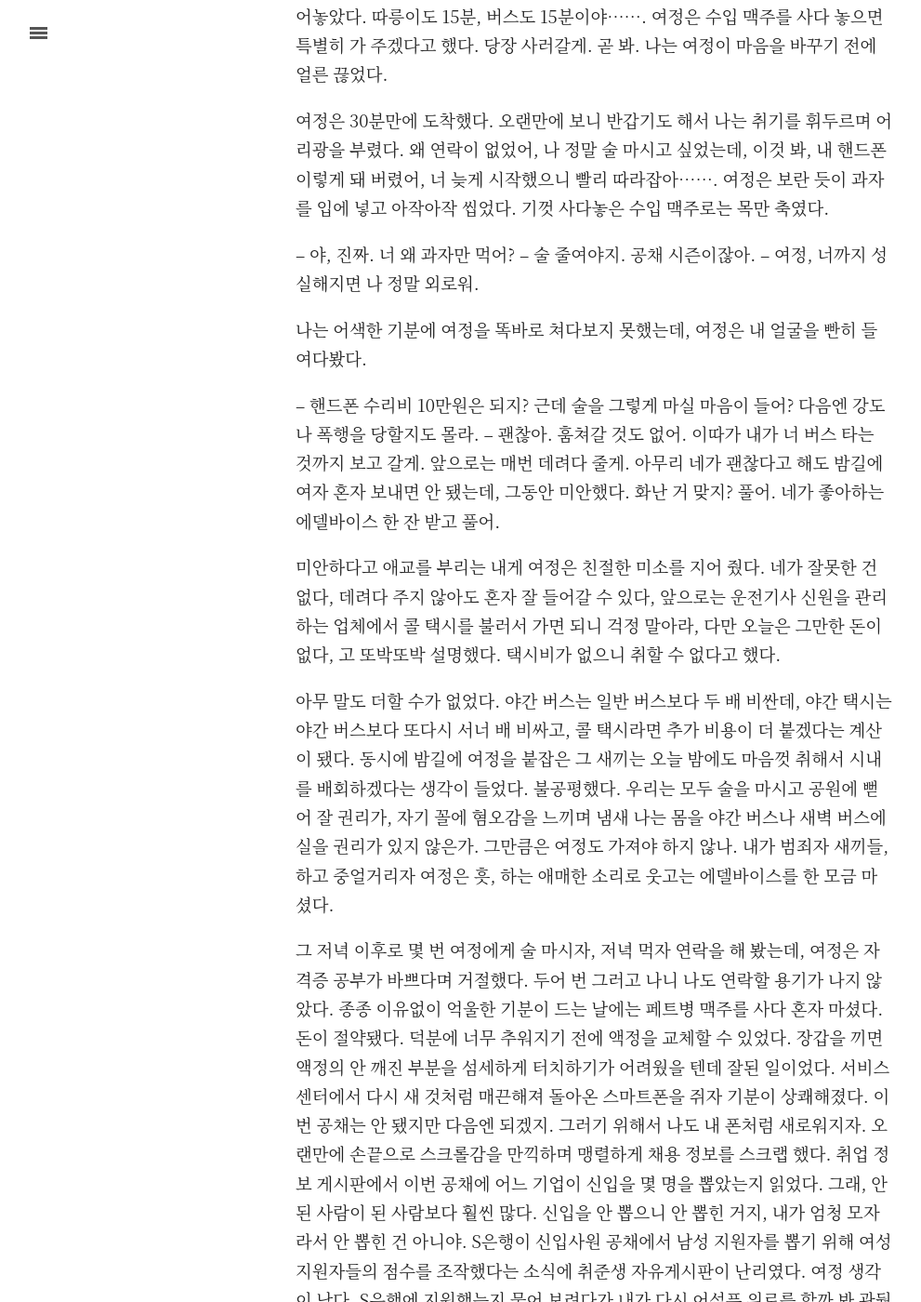
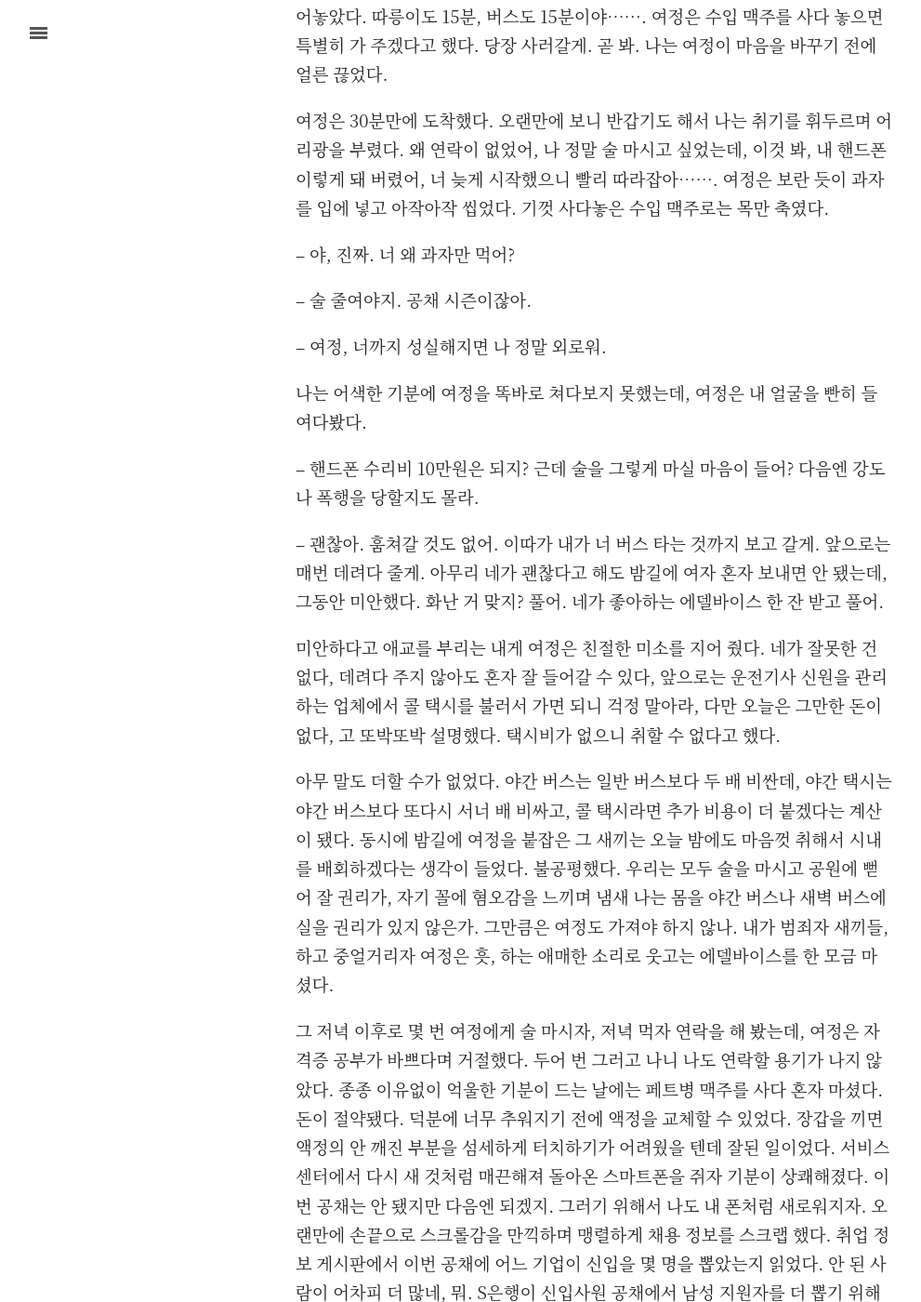
Before and after one commit to viamelodi/viamelodi.github.io, a Jekyll site: the page built from _texts/Our_Night_Distance.md, in a window 1280 px wide and 1400 px high, scrolled down 2135 px. Shown: the whole window at 93% size, without its empty margins (0-991 px from the left). Built offline with Jekyll 4.4.1, drawn with Linux system fonts in a browser that asks for light colours; some of the changed text lies outside the part shown.

Commit message:
minor adjustments

```diff
--- a/_texts/Our_Night_Distance.md
+++ b/_texts/Our_Night_Distance.md
@@ -25,16 +25,19 @@
 여정은 30분만에 도착했다. 오랜만에 보니 반갑기도 해서 나는 취기를 휘두르며 어리광을 부렸다. 왜 연락이 없었어, 나 정말 술 마시고 싶었는데, 이것 봐, 내 핸드폰 이렇게 돼 버렸어, 너 늦게 시작했으니 빨리 따라잡아……. 여정은 보란 듯이 과자를 입에 넣고 아작아작 씹었다. 기껏 사다놓은 수입 맥주로는 목만 축였다.
 
 &ndash; 야, 진짜. 너 왜 과자만 먹어?
+
 &ndash; 술 줄여야지. 공채 시즌이잖아.
+
 &ndash; 여정, 너까지 성실해지면 나 정말 외로워.
 
 나는 어색한 기분에 여정을 똑바로 쳐다보지 못했는데, 여정은 내 얼굴을 빤히 들여다봤다.
 
 &ndash; 핸드폰 수리비 10만원은 되지? 근데 술을 그렇게 마실 마음이 들어? 다음엔 강도나 폭행을 당할지도 몰라.
+
 &ndash; 괜찮아. 훔쳐갈 것도 없어. 이따가 내가 너 버스 타는 것까지 보고 갈게. 앞으로는 매번 데려다 줄게. 아무리 네가 괜찮다고 해도 밤길에 여자 혼자 보내면 안 됐는데, 그동안 미안했다. 화난 거 맞지? 풀어. 네가 좋아하는 에델바이스 한 잔 받고 풀어.
 
 미안하다고 애교를 부리는 내게 여정은 친절한 미소를 지어 줬다. 네가 잘못한 건 없다, 데려다 주지 않아도 혼자 잘 들어갈 수 있다, 앞으로는 운전기사 신원을 관리하는 업체에서 콜 택시를 불러서 가면 되니 걱정 말아라, 다만 오늘은 그만한 돈이 없다, 고 또박또박 설명했다. 택시비가 없으니 취할 수 없다고 했다.
 
 아무 말도 더할 수가 없었다. 야간 버스는 일반 버스보다 두 배 비싼데, 야간 택시는 야간 버스보다 또다시 서너 배 비싸고, 콜 택시라면 추가 비용이 더 붙겠다는 계산이 됐다. 동시에 밤길에 여정을 붙잡은 그 새끼는 오늘 밤에도 마음껏 취해서 시내를 배회하겠다는 생각이 들었다. 불공평했다. 우리는 모두 술을 마시고 공원에 뻗어 잘 권리가, 자기 꼴에 혐오감을 느끼며 냄새 나는 몸을 야간 버스나 새벽 버스에 실을 권리가 있지 않은가. 그만큼은 여정도 가져야 하지 않나. 내가 범죄자 새끼들, 하고 중얼거리자 여정은 흣, 하는 애매한 소리로 웃고는 에델바이스를 한 모금 마셨다.
 
-그 저녁 이후로 몇 번 여정에게 술 마시자, 저녁 먹자 연락을 해 봤는데, 여정은 자격증 공부가 바쁘다며 거절했다. 두어 번 그러고 나니 나도 연락할 용기가 나지 않았다. 종종 이유없이 억울한 기분이 드는 날에는 페트병 맥주를 사다 혼자 마셨다. 돈이 절약됐다. 덕분에 너무 추워지기 전에 액정을 교체할 수 있었다. 장갑을 끼면 액정의 안 깨진 부분을 섬세하게 터치하기가 어려웠을 텐데 잘된 일이었다. 서비스 센터에서 다시 새 것처럼 매끈해져 돌아온 스마트폰을 쥐자 기분이 상쾌해졌다. 이번 공채는 안 됐지만 다음엔 되겠지. 그러기 위해서 나도 내 폰처럼 새로워지자. 오랜만에 손끝으로 스크롤감을 만끽하며 맹렬하게 채용 정보를 스크랩 했다. 취업 정보 게시판에서 이번 공채에 어느 기업이 신입을 몇 명을 뽑았는지 읽었다. 그래, 안 된 사람이 된 사람보다 훨씬 많다. 신입을 안 뽑으니 안 뽑힌 거지, 내가 엄청 모자라서 안 뽑힌 건 아니야. S은행이 신입사원 공채에서 남성 지원자를 뽑기 위해 여성 지원자들의 점수를 조작했다는 소식에 취준생 자유게시판이 난리였다. 여정 생각이 났다. S은행에 지원했는지 물어 보려다가 내가 다시 어설픈 위로를 할까 봐 관뒀다. 우리는 싸우지 않았기 때문에 화해를 할 수도 없었다. 그 만취 범죄자 새끼가 그 날 하필 여정을 붙잡지만 않았으면 우리는 이번 주에 분명 같이 술을 마셨으리라 생각했다. 확신하지는 못하겠다. 여정이 그리웠다.
+그 저녁 이후로 몇 번 여정에게 술 마시자, 저녁 먹자 연락을 해 봤는데, 여정은 자격증 공부가 바쁘다며 거절했다. 두어 번 그러고 나니 나도 연락할 용기가 나지 않았다. 종종 이유없이 억울한 기분이 드는 날에는 페트병 맥주를 사다 혼자 마셨다. 돈이 절약됐다. 덕분에 너무 추워지기 전에 액정을 교체할 수 있었다. 장갑을 끼면 액정의 안 깨진 부분을 섬세하게 터치하기가 어려웠을 텐데 잘된 일이었다. 서비스 센터에서 다시 새 것처럼 매끈해져 돌아온 스마트폰을 쥐자 기분이 상쾌해졌다. 이번 공채는 안 됐지만 다음엔 되겠지. 그러기 위해서 나도 내 폰처럼 새로워지자. 오랜만에 손끝으로 스크롤감을 만끽하며 맹렬하게 채용 정보를 스크랩 했다. 취업 정보 게시판에서 이번 공채에 어느 기업이 신입을 몇 명을 뽑았는지 읽었다. 안 된 사람이 어차피 더 많네, 뭐. S은행이 신입사원 공채에서 남성 지원자를 더 뽑기 위해 여성 지원자들의 점수를 조작했다는 소식에 취준생 자유게시판이 난리였다. 여정 생각이 났다. 연락해서 S은행에 지원했는지 물어 보려다가 내가 다시 어설픈 위로를 할까 봐 관뒀다. 우리는 싸우지 않았기 때문에 화해를 할 수도 없었다. 그 만취 범죄자 새끼가 그 날 하필 여정을 붙잡지만 않았으면 우리는 이번 주에 같이 술을 마셨으리라 생각했다. 어쩐지 확신할 수는 없었다. 여정이 그리웠다.
```
